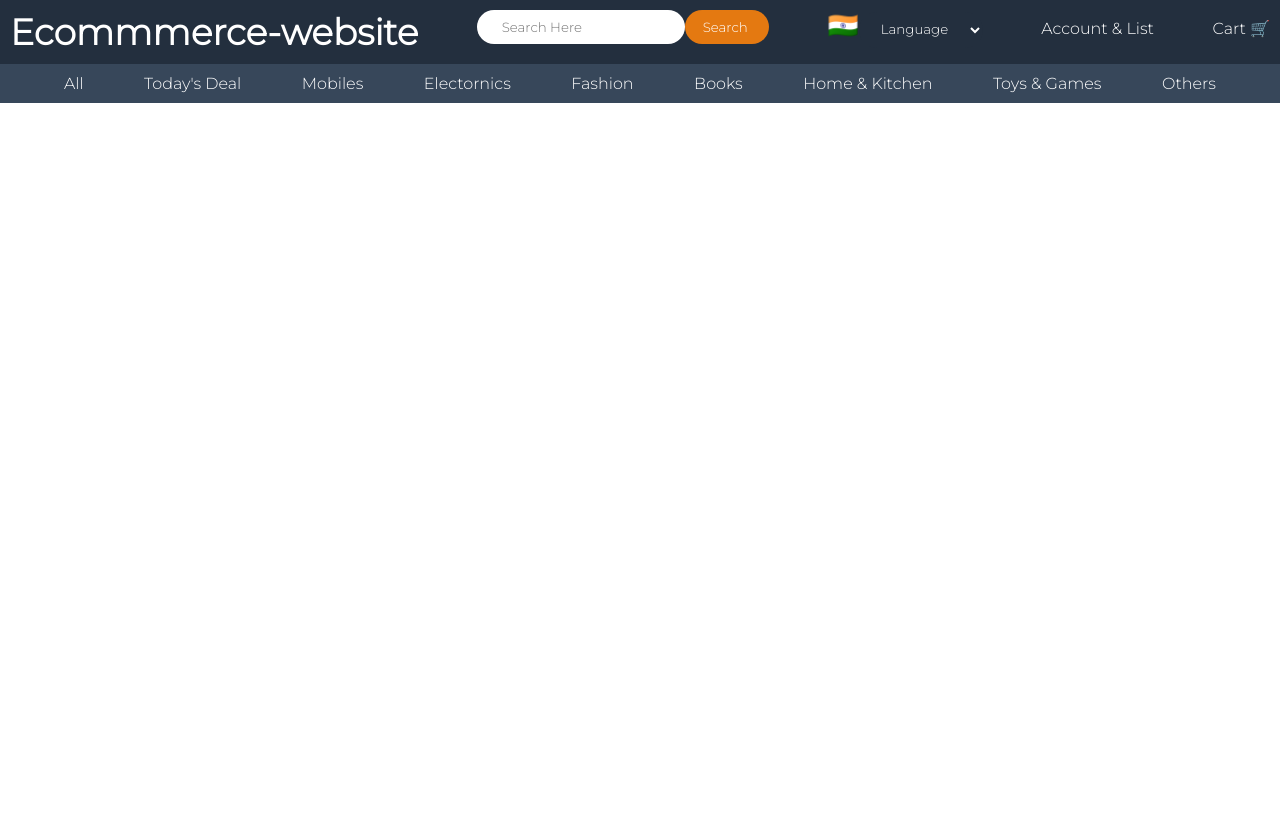
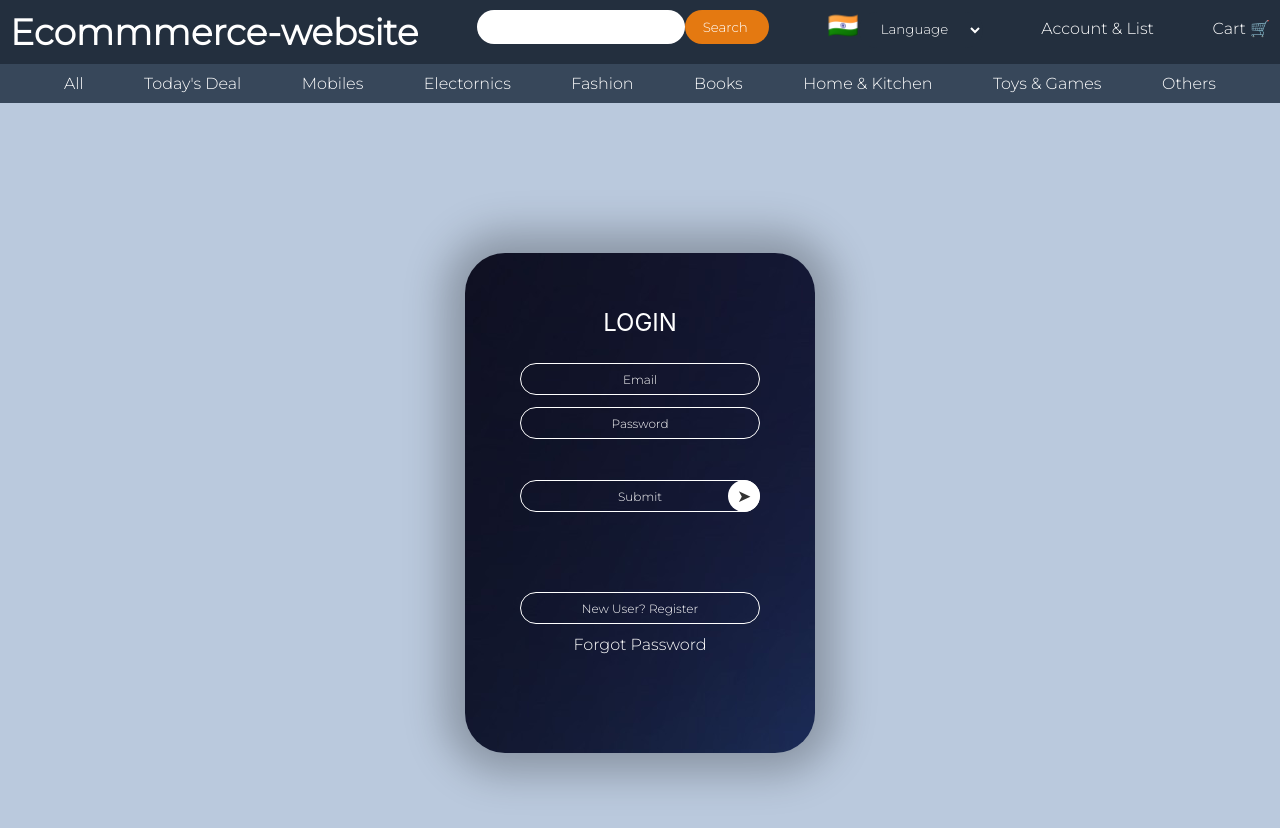
Before and after one commit to sidjain0503/Ecommerce-website, a React (Create React App) app in the folder Frontend/ecomm-frontend/: page / in a window 1280 px wide. Shown: the top 828 px of the page. Before the commit the page ends 800 px from the top, so only its background shows below. Built offline with nearby package versions, Linux system fonts and the light colour scheme.

Commit message:
loginSignup modified by sid

```diff
--- a/Frontend/ecomm-frontend/package.json
+++ b/Frontend/ecomm-frontend/package.json
@@ -7,6 +7,7 @@
     "@testing-library/react": "^12.1.2",
     "@testing-library/user-event": "^13.5.0",
     "react": "^17.0.2",
+    "react-card-flip": "^1.1.5",
     "react-dom": "^17.0.2",
     "react-scripts": "5.0.0",
     "web-vitals": "^2.1.4"
--- a/Frontend/ecomm-frontend/src/App.js
+++ b/Frontend/ecomm-frontend/src/App.js
@@ -1,9 +1,11 @@
 import './App.css';
 import Header  from './Header/Header';
+import LoginSignup from './LoginSignup/LoginSignup';
 function App() {
   return (
     <div className="App">
       <Header/>
+      <LoginSignup/>
     </div>
   );
 }
--- a/Frontend/ecomm-frontend/src/LoginSignup/LoginSignup.css
+++ b/Frontend/ecomm-frontend/src/LoginSignup/LoginSignup.css
@@ -1,3 +1,4 @@
+
 .login-register-container{
     width: 100%;
     height: 100vh;
@@ -15,7 +16,6 @@
     background-color: rgb(103, 160, 155);
     perspective: 1000px;
     border-radius: 40px;
-    background-image: url(background.jpg);
 }
 .inner-box{
     position: relative;
@@ -34,9 +34,7 @@
     box-sizing: border-box;
     backface-visibility: hidden;
 }
-.back{
-    transform: rotateY(180deg);
-}
+
 .login-register-box h2{
     font-weight: normal;
     font-size: 24px;
@@ -101,3 +99,15 @@ button{
     font-size: 13px;
     margin-top: 8px;
 }
+#rotate180{
+    animation-name: example;
+    animation-duration: 2s;
+}
+#rotate0{
+    transform: rotateY(0);
+}
+
+@keyframes example{
+    0%   {transform: rotateY(0);}
+    100% {transform: rotateY(-180);}
+}
--- a/Frontend/ecomm-frontend/src/LoginSignup/LoginSignup.js
+++ b/Frontend/ecomm-frontend/src/LoginSignup/LoginSignup.js
@@ -1,19 +1,29 @@
-import React from 'react';
+import React,{useState} from 'react';
 import './LoginSignup.css'
-import './background.jpg'
-var box=document.getElementById("box");
-            function openRegister(){
-                box.style.transform="rotateY(-180deg)";
-            }
-            function openLogin(){
-                box.style.transform="rotateY(0deg)";
-            }
+import ReactCardFlip from 'react-card-flip';
+
+import background from './background.jpg'
+
+
+
 function LoginSignup() {
+
+    const [Flipped, setFlipped] = useState(false);
+
+    const handleflip=(e)=>{
+        e.preventDefault();
+        console.log("openregister")
+        setFlipped(!Flipped)
+
+    }
+
+
+
   return <div>
-      {/* Ayushi : Write your code here */
+      {/* Ayushi : Write your code here */}
       <div className="login-register-container">
-      <div className="login-register-box">
-          <div className="inner-box" id="box">
+      <div className="login-register-box" style={{ backgroundImage: `url(${background})` }}>
+          <ReactCardFlip className="inner-box" isFlipped={Flipped} flipDirection="horizontal">
               <div className="front">
                   <h2>LOGIN</h2>
                   <form>
@@ -21,10 +31,10 @@ function LoginSignup() {
                       <input type="password" className="input-box" placeholder="Password" required/>
                       <button type="submit" className="submit-btn"> Submit </button>
                   </form>
-                      <button type="button" className="btn" onclick="openRegister()">New User? Register</button>
+                      <button type="button" className="btn" onClick={handleflip}>New User? Register</button>
                       <a href="">Forgot Password</a>
               </div>
-                  <div className="back">
+               <div className="back">
                       <h2>REGISTER</h2>
                       <form>
                           <input type="text" className="input-box" placeholder="Name" required/>
@@ -32,15 +42,16 @@ function LoginSignup() {
                           <input type="password" className="input-box" placeholder="Password" required/>
                           <button type="submit" className="submit-btn"> Submit </button>
                       </form>
-                          <button type="button" className="btn" onclick="openLogin()">Already have an account? Login</button>
+                          <button type="button" className="btn" onClick={handleflip}>Already have an account? Login</button>
                           <a href="">Forgot Password</a>
 
                   </div>
 
-          </div>
+          </ReactCardFlip>
       </div>
-  </div>}
-  </div>;
+        </div>
+    </div>
+
 }
 
 export default LoginSignup;
```
Also changed, not shown: 1 other file (tests, documents, lock files or other folders).
